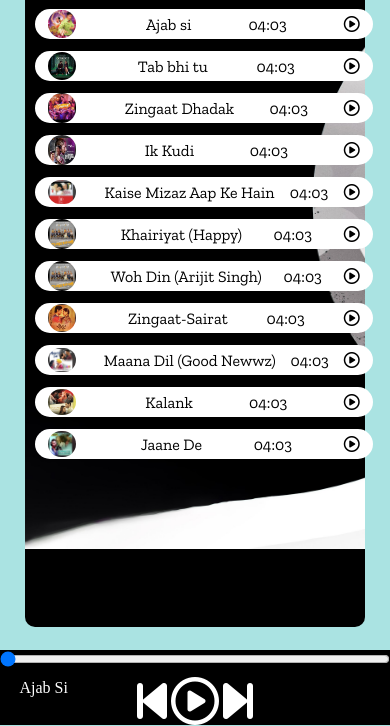
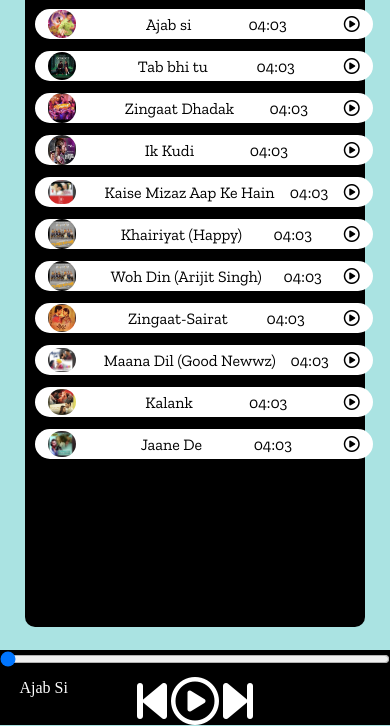
Before and after one commit to rahult9930/Spotify-clone, a plain HTML site: page index.html in a window 390 px wide. Shown: the part 119-845 px from the top of the page. Drawn offline with nearby package versions, Linux system fonts and the light colour scheme.

Commit message:
Update style.css

```diff
--- a/style.css
+++ b/style.css
@@ -134,4 +134,18 @@ nav ul li{
         left:5%;
 
     }
+    .container{
+        min-height: 78vh;
+        font-family: 'Zilla Slab', serif;
+        display: flex;
+        margin: 23px auto;
+        width: 82%;
+
+        border-radius: 10px;
+        padding: 10px;
+        background-image: none;
+        background-repeat: no-repeat;
+        background-size: cover;
+
+    }
   }
```
